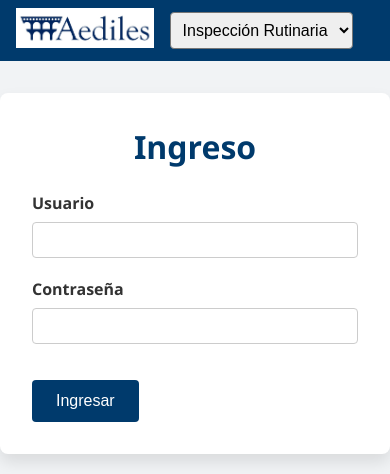
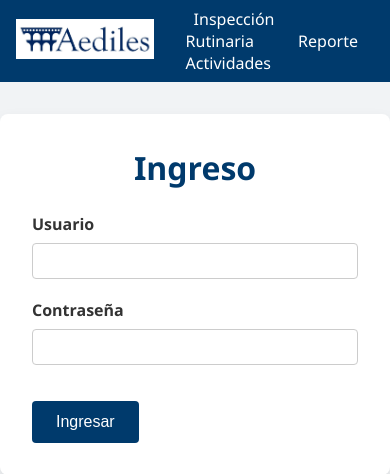
Before and after one commit to Sinon21-byte/sistema-reportes, a Django app: template core/templates/core/login.html in a window 390 px wide. Shown: the top 474 px of the page. Run offline with Django 4.2, Linux system fonts and the light colour scheme; the template is opened without the code that fills it, so the values that code supplies are empty.

Commit message:
Revert "Add mobile dropdown navigation"

```diff
--- a/core/static/css/style.css
+++ b/core/static/css/style.css
@@ -46,16 +46,6 @@ body {
 .main-nav a:hover,
 .main-nav a.active {
   background: var(--color-secondary);
-}
-.nav-select {
-  display: none;
-  margin-left: 1rem;
-  padding: 0.5rem;
-  border-radius: 0.25rem;
-  font-size: 1rem;
-}
-.nav-select:focus {
-  outline: none;
 }
 .user-info {
   color: #fff;
@@ -149,15 +139,3 @@ hr {
   text-align: center;
   margin-bottom: 1rem;
 }
-
-@media (max-width: 600px) {
-  .main-nav {
-    display: none;
-  }
-  .nav-select {
-    display: block;
-  }
-  .header-container {
-    flex-wrap: wrap;
-  }
-}
--- a/core/templates/base.html
+++ b/core/templates/base.html
@@ -13,14 +13,10 @@
       <a href="#" class="logo">
         <img src="{% static 'images/aediles_logo.png' %}" alt="Aediles" height="40">
       </a>
-        <nav class="main-nav">
-          <a href="{% url 'formulario' %}" class="{% if active_tab == 'formulario' %}active{% endif %}">Inspección Rutinaria</a>
-          <a href="{% url 'actividades' %}" class="{% if active_tab == 'actividades' %}active{% endif %}">Reporte Actividades</a>
-        </nav>
-        <select id="nav-select" class="nav-select">
-          <option value="{% url 'formulario' %}" {% if active_tab == 'formulario' %}selected{% endif %}>Inspección Rutinaria</option>
-          <option value="{% url 'actividades' %}" {% if active_tab == 'actividades' %}selected{% endif %}>Reporte Actividades</option>
-        </select>
+      <nav class="main-nav">
+        <a href="{% url 'formulario' %}" class="{% if active_tab == 'formulario' %}active{% endif %}">Inspección Rutinaria</a>
+        <a href="{% url 'actividades' %}" class="{% if active_tab == 'actividades' %}active{% endif %}">Reporte Actividades</a>
+      </nav>
       {% if nombre %}
       <div class="user-info">
         Bienvenido(a), {{ nombre }}
@@ -32,15 +28,5 @@
   <div class="container">
     {% block content %}{% endblock %}
   </div>
-  <script>
-    document.addEventListener('DOMContentLoaded', function() {
-      var navSelect = document.getElementById('nav-select');
-      if (navSelect) {
-        navSelect.addEventListener('change', function() {
-          window.location.href = this.value;
-        });
-      }
-    });
-  </script>
 </body>
 </html>
```
